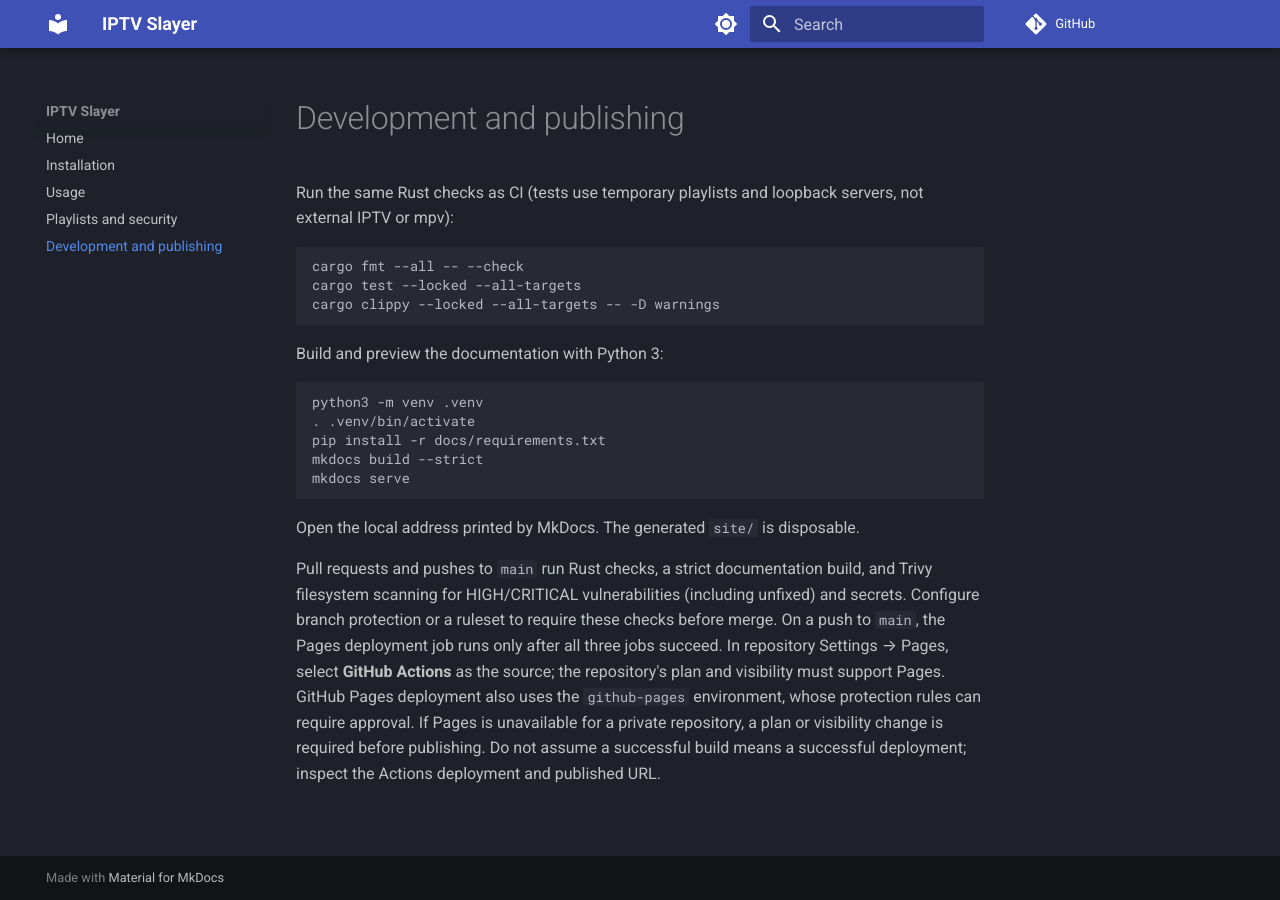
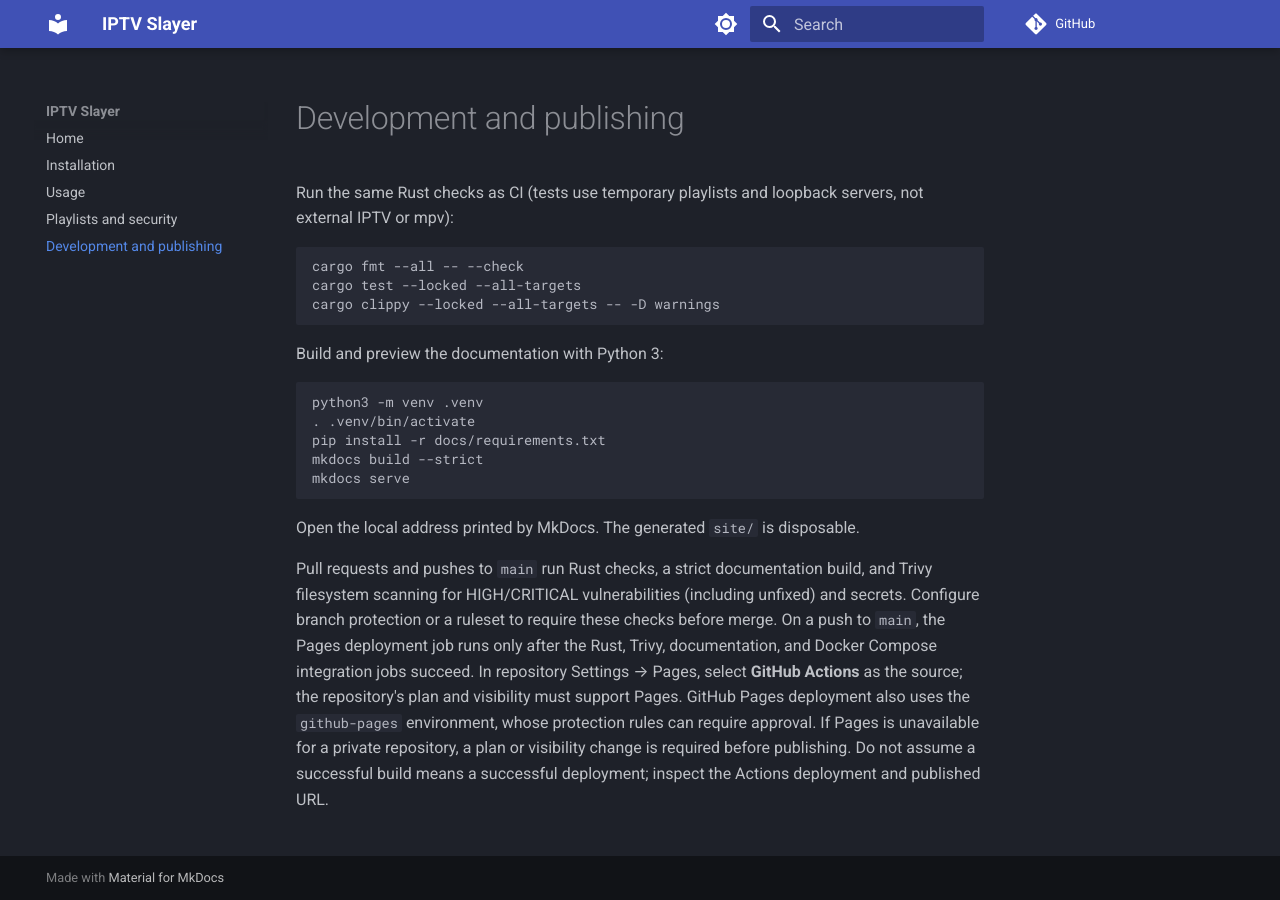
Before and after one commit to MightyDjinn/iptv-slayer, an MkDocs documentation site: the page built from docs/development.md, in a window 1280 px wide. Built offline with MkDocs 1.6.1 and Material for MkDocs 9.7.7, drawn with Linux system fonts in a browser that asks for light colours; comment, search, counter and statistics services are not loaded.

Commit message:
👷 ci: gate Pages on Docker integration (#36)
Wait for Docker Compose integration before deploying Pages, and cover the dependency with a regression test.

```diff
--- a/docs/development.md
+++ b/docs/development.md
@@ -20,4 +20,4 @@ mkdocs serve
 
 Open the local address printed by MkDocs. The generated `site/` is disposable.
 
-Pull requests and pushes to `main` run Rust checks, a strict documentation build, and Trivy filesystem scanning for HIGH/CRITICAL vulnerabilities (including unfixed) and secrets. Configure branch protection or a ruleset to require these checks before merge. On a push to `main`, the Pages deployment job runs only after all three jobs succeed. In repository Settings → Pages, select **GitHub Actions** as the source; the repository's plan and visibility must support Pages. GitHub Pages deployment also uses the `github-pages` environment, whose protection rules can require approval. If Pages is unavailable for a private repository, a plan or visibility change is required before publishing. Do not assume a successful build means a successful deployment; inspect the Actions deployment and published URL.
+Pull requests and pushes to `main` run Rust checks, a strict documentation build, and Trivy filesystem scanning for HIGH/CRITICAL vulnerabilities (including unfixed) and secrets. Configure branch protection or a ruleset to require these checks before merge. On a push to `main`, the Pages deployment job runs only after the Rust, Trivy, documentation, and Docker Compose integration jobs succeed. In repository Settings → Pages, select **GitHub Actions** as the source; the repository's plan and visibility must support Pages. GitHub Pages deployment also uses the `github-pages` environment, whose protection rules can require approval. If Pages is unavailable for a private repository, a plan or visibility change is required before publishing. Do not assume a successful build means a successful deployment; inspect the Actions deployment and published URL.
```
Also changed, not shown: README.md (+1 -1 lines), 2 other files.
